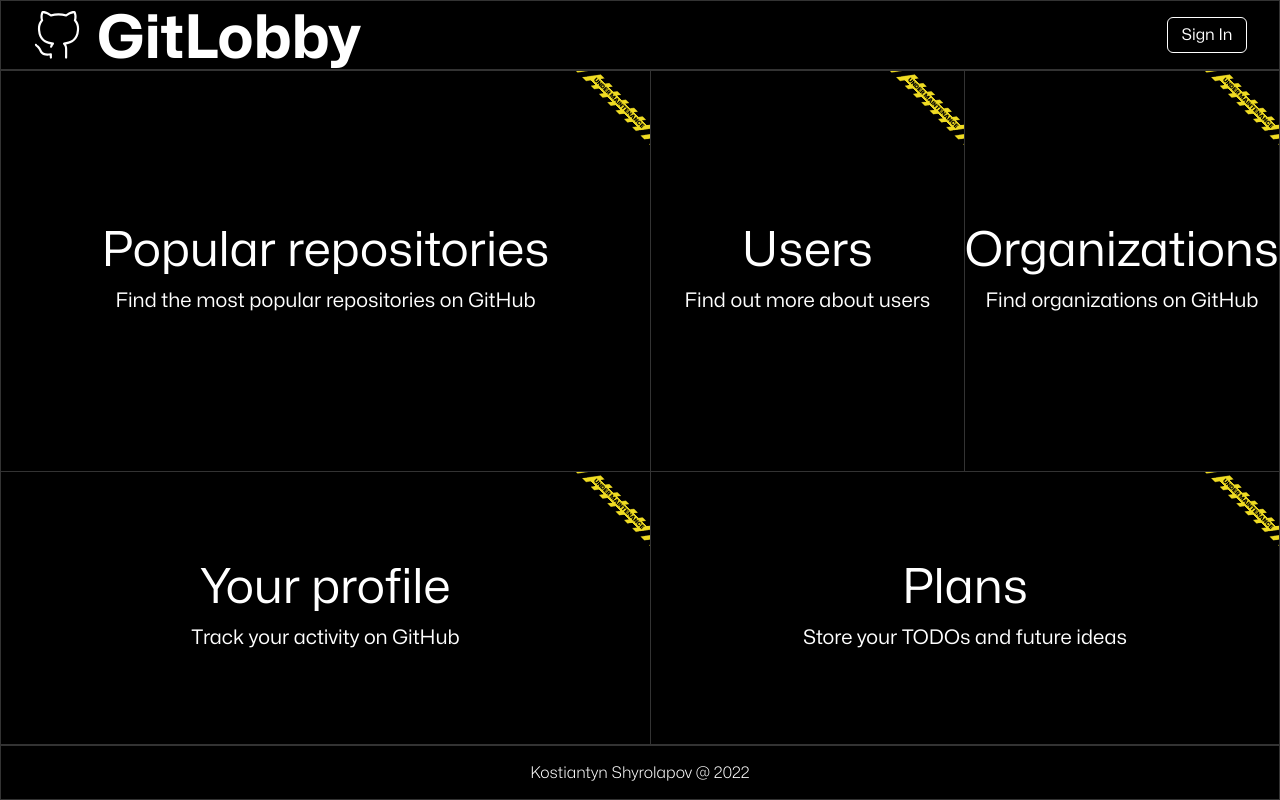
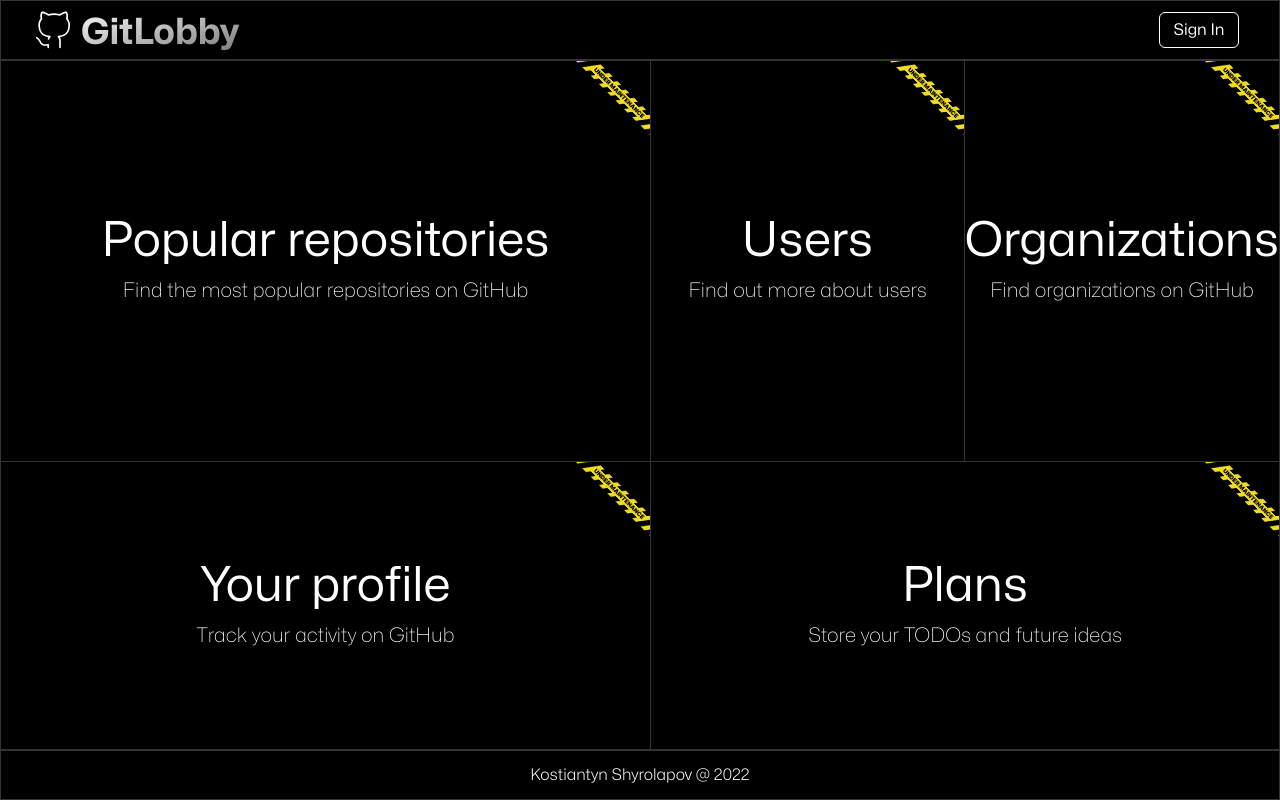
Before and after one commit to kshyr/gitlobby, a Next.js app: page / in a window 1280 px wide. Built offline with nearby package versions, Linux system fonts and the light colour scheme; no server answers.

Commit message:
some ux improvements

```diff
--- a/components/Header.tsx
+++ b/components/Header.tsx
@@ -6,15 +6,17 @@
   const session = await unstable_getServerSession();
 
   return (
-    <header className="flex justify-start justify-items-center gap-2 p-2 px-6">
+    <header className="p flex justify-start justify-items-center gap-2 p-[3px] px-8">
       <Image
         src="/github.svg"
         alt="GitHub Logo"
         className="invert"
-        width={64}
-        height={64}
+        width={40}
+        height={40}
       />
-      <h1 className="text-6xl font-bold">GitLobby</h1>
+      <h1 className="bg-gradient-to-br from-white to-[#777777] bg-clip-text text-4xl font-bold leading-relaxed text-transparent">
+        GitLobby
+      </h1>
       {session?.user ? (
         <>
           <div className="ml-auto flex items-center justify-center gap-3">
--- a/styles/globals.css
+++ b/styles/globals.css
@@ -17,6 +17,12 @@
   body {
     @apply bg-black
   }
+  p {
+    @apply font-extralight
+  }
+  h2 {
+    @apply font-normal
+  }
 }
 
 @layer components {
@@ -31,7 +37,7 @@
     @apply [&>*]:border-[0.5px] [&>*]:border-white [&>*]:border-opacity-20;
   }
   .grid-layout {
-    @apply h-screen grid grid-cols-1 grid-rows-[70px_1fr_55px] border-main;
+    @apply h-screen grid grid-cols-1 grid-rows-[60px_1fr_50px] border-main;
   }
 }
 
```
